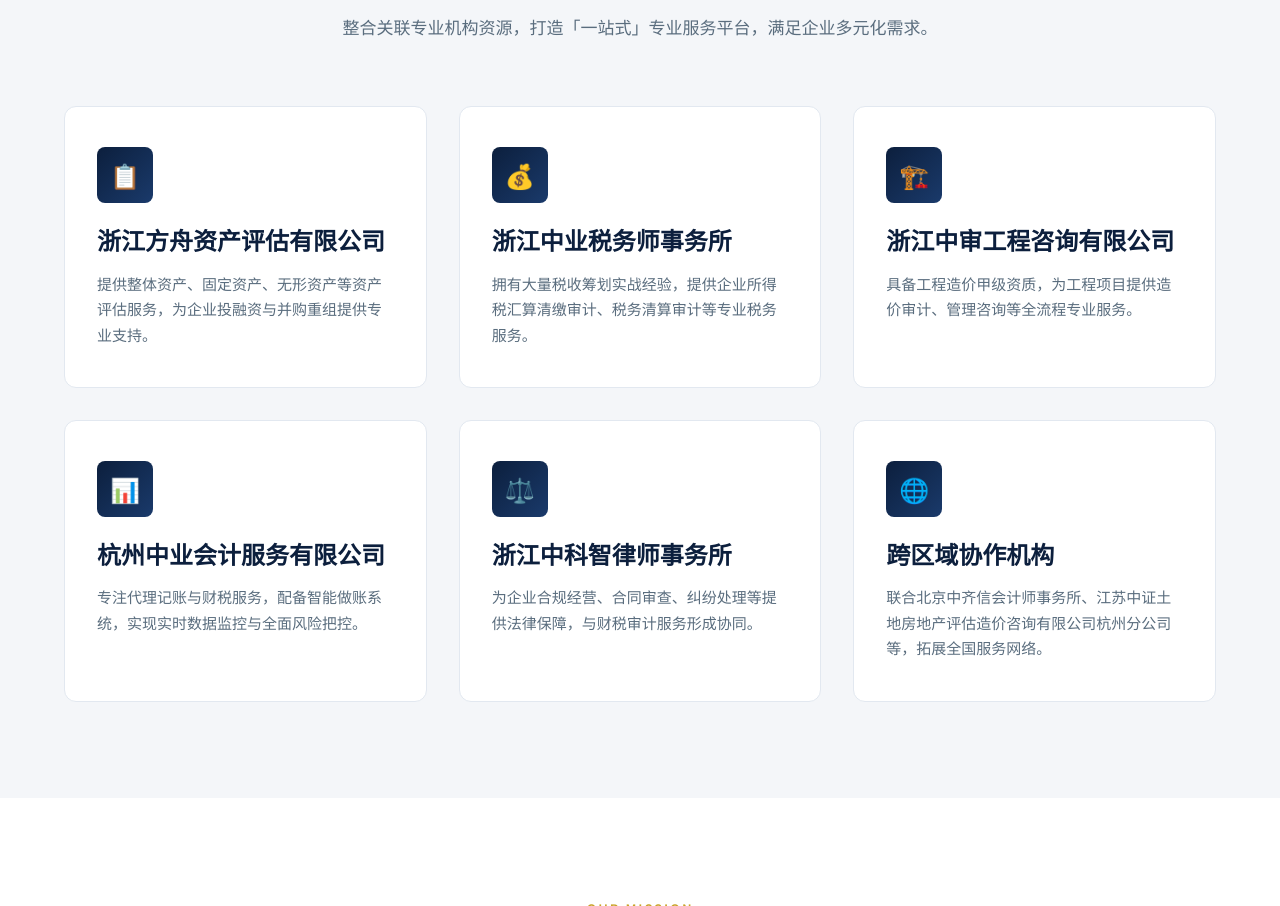
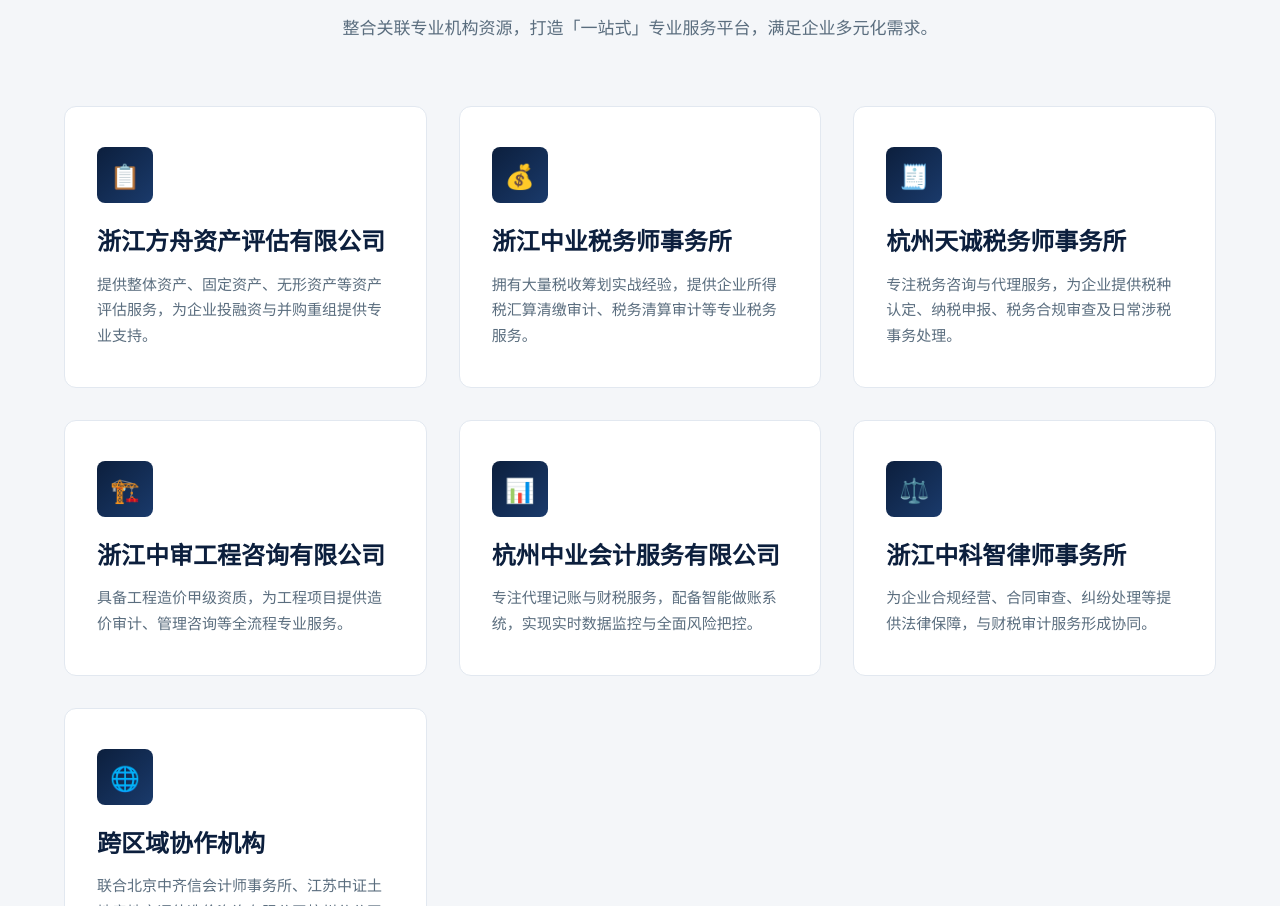
Before and after one commit to zhuweier1177-hash/zhixin-website, a plain HTML site: page about.html in a window 1280 px wide. Shown: the part 1207-2113 px from the top of the page. Drawn offline with Linux system fonts and the light colour scheme.

Commit message:
update about page

```diff
--- a/about.html
+++ b/about.html
@@ -94,6 +94,11 @@
           <div class="card-icon">💰</div>
           <h3>浙江中业税务师事务所</h3>
           <p>拥有大量税收筹划实战经验，提供企业所得税汇算清缴审计、税务清算审计等专业税务服务。</p>
+        </div>
+        <div class="card">
+          <div class="card-icon">🧾</div>
+          <h3>杭州天诚税务师事务所</h3>
+          <p>专注税务咨询与代理服务，为企业提供税种认定、纳税申报、税务合规审查及日常涉税事务处理。</p>
         </div>
         <div class="card">
           <div class="card-icon">🏗️</div>
```
